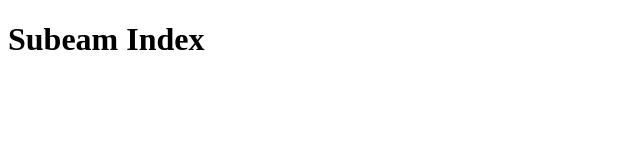
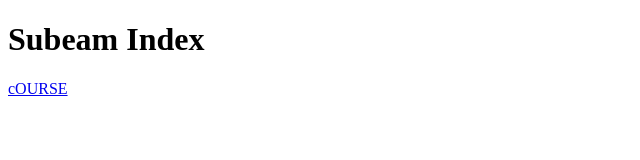
Before and after one commit to chandlerbing24/subeam-website, a plain HTML site: page index.html in a window 1280 px wide. Shown: the full height of the page, 0-640 px from the left. Drawn offline with Linux system fonts and the light colour scheme.

Commit message:
added anchor tag

```diff
--- a/index.html
+++ b/index.html
@@ -7,5 +7,6 @@
 </head>
 <body>
     <h1>Subeam Index</h1>
+    <a href="courses.html">cOURSE</a>
 </body>
 </html>
```
